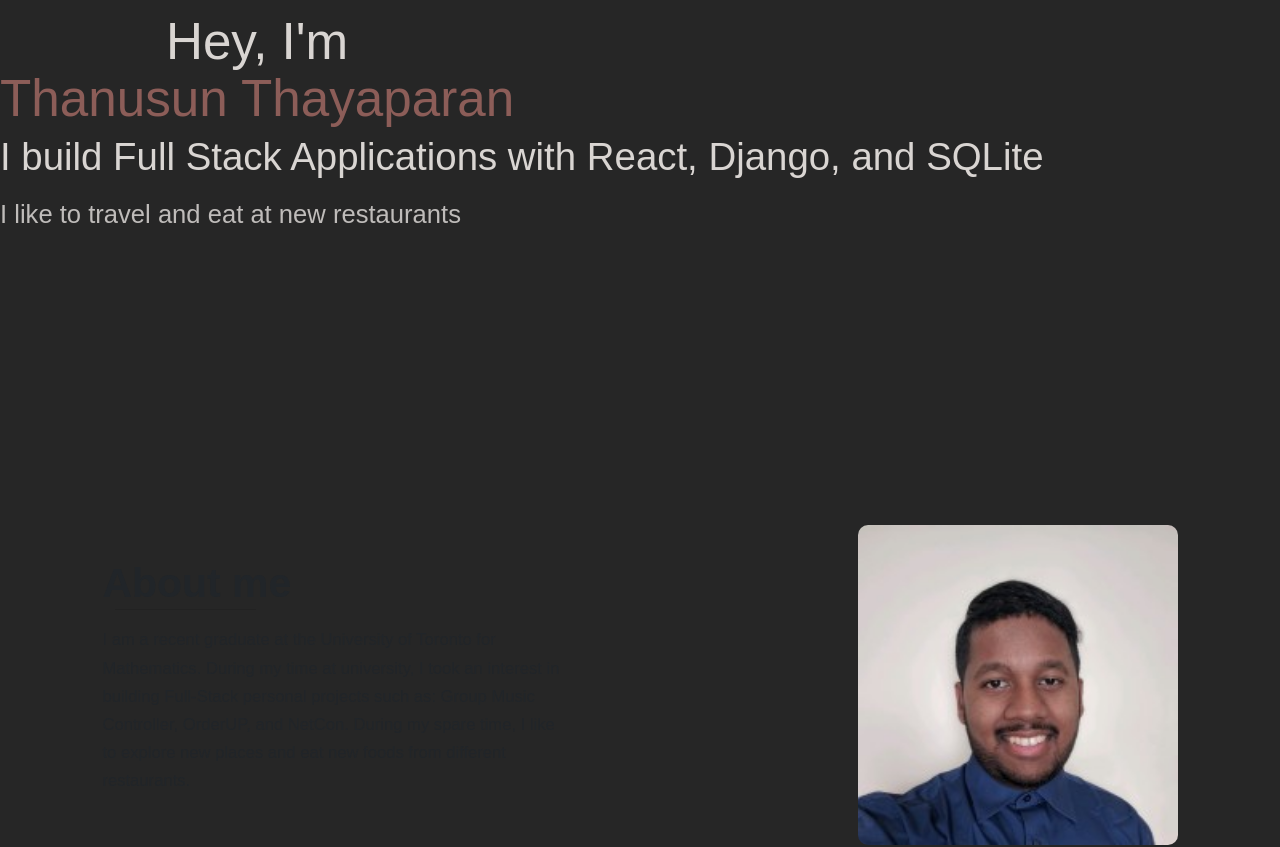
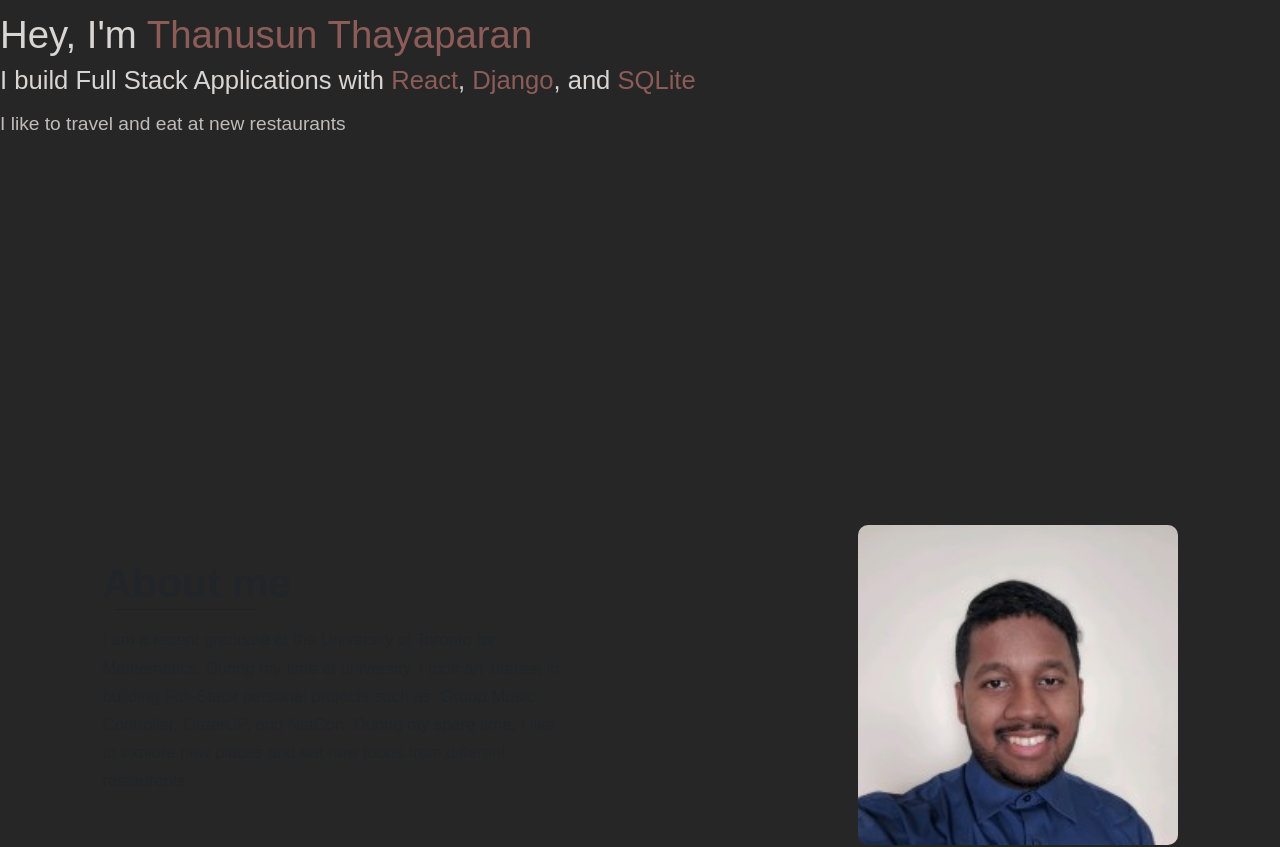
Before and after one commit to coolmanbat2/new-personal-website, a React (Create React App) app: page / in a window 1280 px wide. Shown: the top 847 px of the page. Built offline with nearby package versions, Linux system fonts and the light colour scheme.

Commit message:
Made adjustments to color themes and text in Main.js

```diff
--- a/src/components/Main.js
+++ b/src/components/Main.js
@@ -5,8 +5,8 @@ function Main(props) {
   return (
     <div className="bg-img" id="main">
       <div className="main font-design">
-        <div className="big-text main-color">Hey, I'm <div className="secondary-color">Thanusun Thayaparan</div></div>
-        <div className="main-color med-text">I build Full Stack Applications with React, Django, and SQLite</div>
+        <div className="big-text main-color">Hey, I'm <span className="secondary-color">Thanusun Thayaparan</span></div>
+        <div className="main-color med-text">I build Full Stack Applications with <span className="secondary-color">React</span>, <span className="secondary-color">Django</span>, and <span className="secondary-color">SQLite</span></div>
         <div className="sub-small-text tertiary-color">I like to travel and eat at new restaurants</div>
       </div>
     </div>
--- a/src/css/Main.css
+++ b/src/css/Main.css
@@ -6,7 +6,7 @@
 
 .font-design {
   font-style: normal;
-  line-height: 4.5vw;
+  line-height: 3.5vw;
   font-weight: 450;
 }
 
@@ -31,15 +31,15 @@
 }
 
 .big-text {
-  font-size: 4vw;
+  font-size: 3vw;
 }
 
 .med-text {
-  font-size: 3vw;
+  font-size: 2vw;
 }
 
 .sub-small-text {
-  font-size: 2vw;
+  font-size: 1.5vw;
 }
 
 @media (max-width: 600px) {
```
